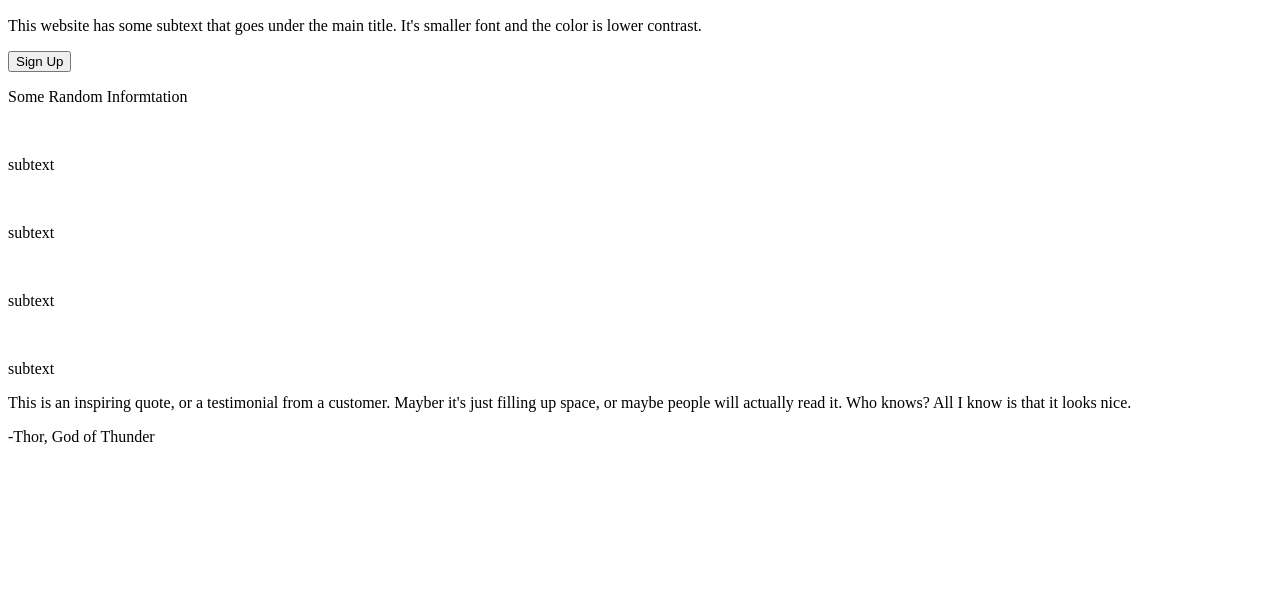
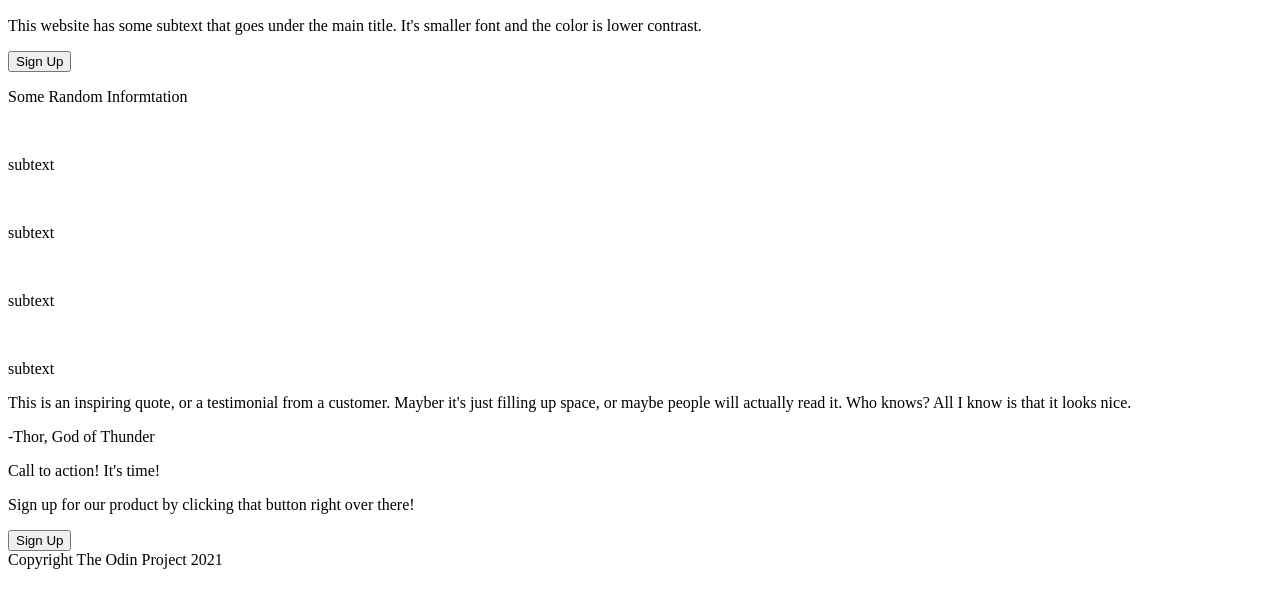
Before and after one commit to JustinB011688/FirstLandingPage, a plain HTML site: page index.html in a window 1280 px wide. Shown: the part 110-718 px from the top of the page. Drawn offline with Linux system fonts and the light colour scheme.

Commit message:
added more to index.html

```diff
--- a/index.html
+++ b/index.html
@@ -40,9 +40,11 @@
         </main>
 
         <main>
-            <P></P>
+            <P>Call to action! It's time!</P>
+            <p>Sign up for our product by clicking that button right over there!</p>
+            <button>Sign Up</button>
         </main>
-
+    <footer>Copyright The Odin Project 2021</footer>
 
     </body>
 
```
